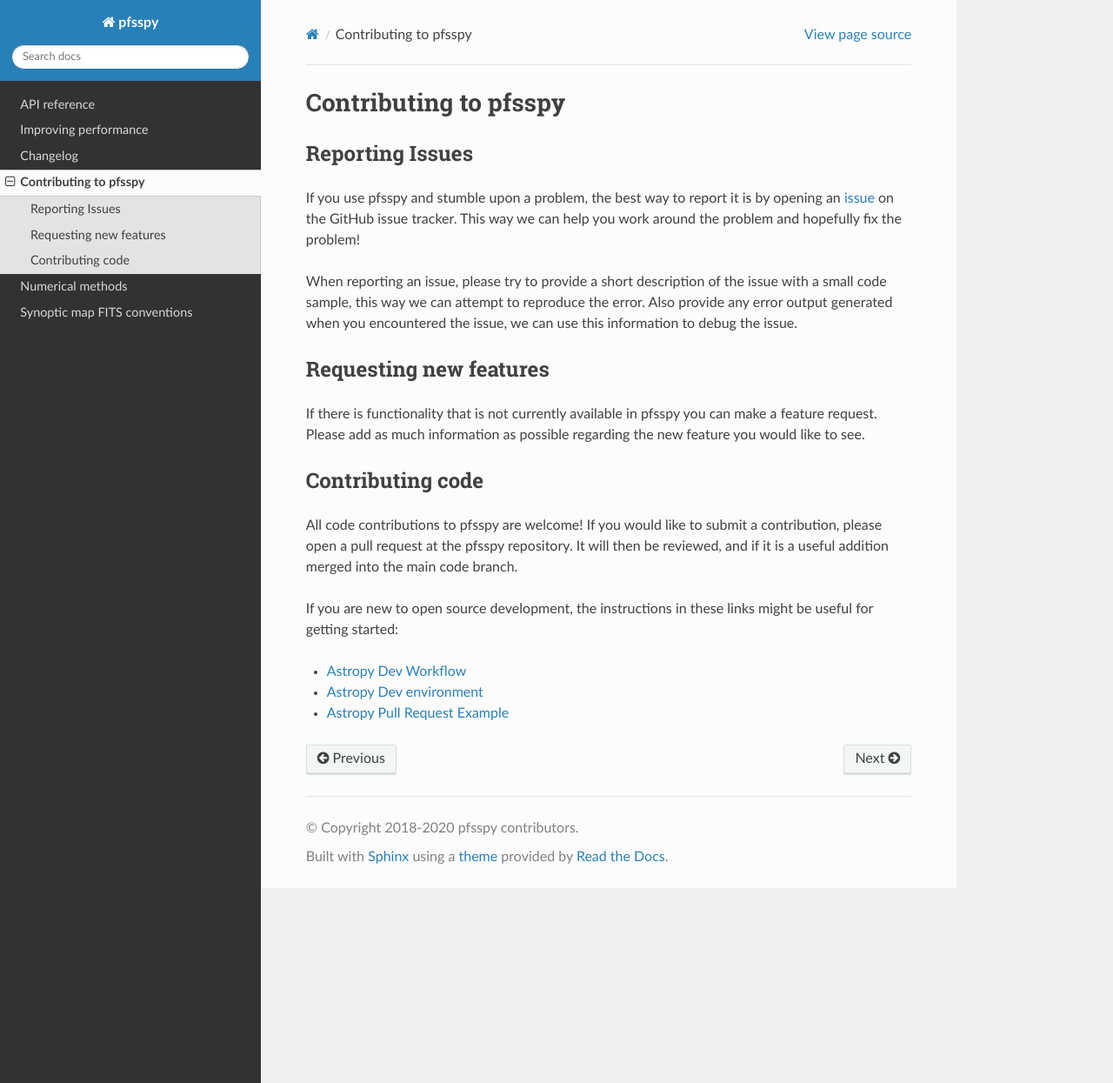
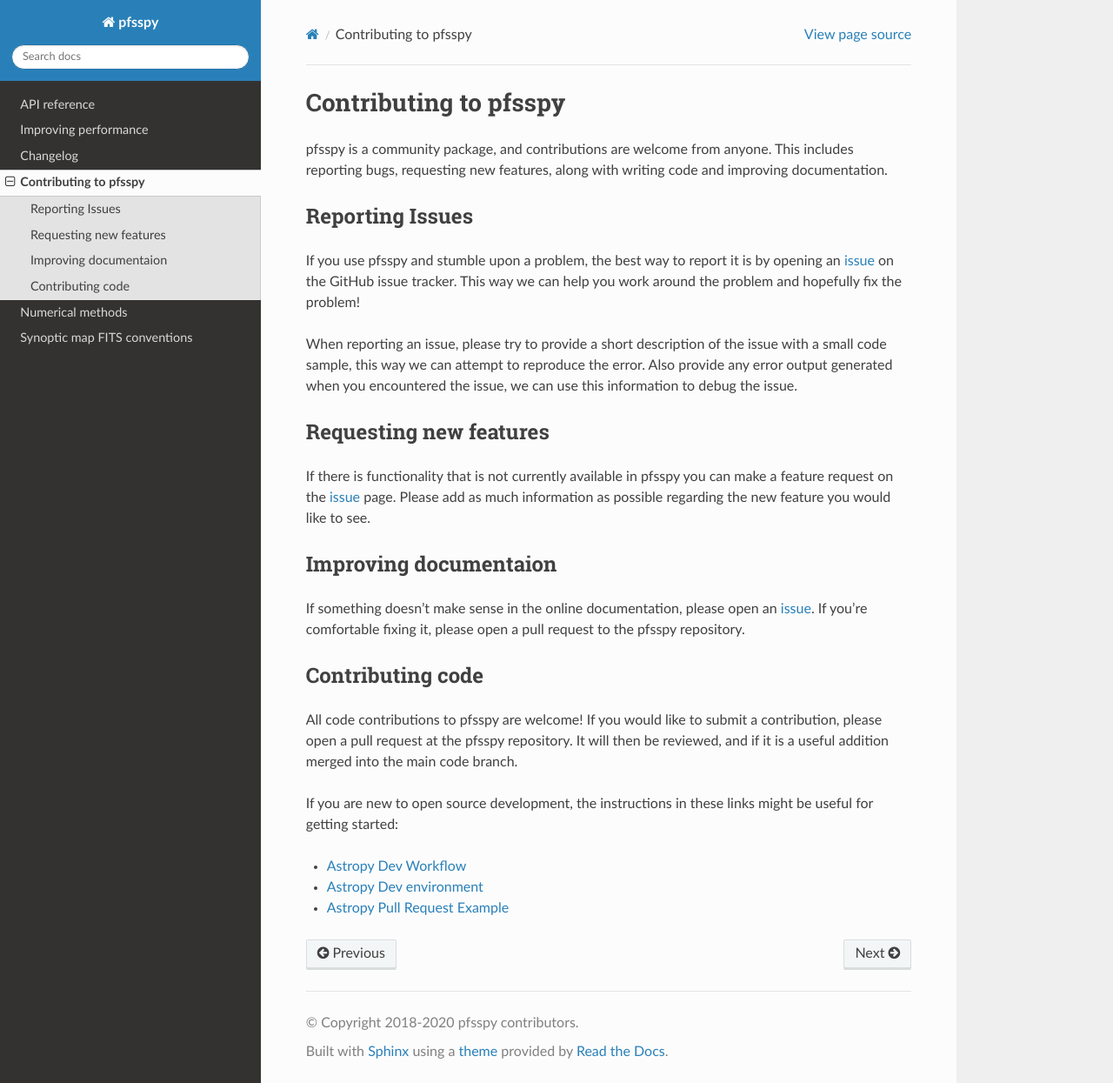
Before and after one commit to sunpy/sunkit-magex, a Sphinx documentation site: the page built from docs/contributing.rst, in a window 1280 px wide and 1245 px high. Shown: the whole window at 87% size. Built offline with Sphinx 7.4.7 and the Read the Docs theme 2.0.0, drawn with Linux system fonts in a browser that asks for light colours; pages that are not in the unit, such as notebooks, are missing from menus; the version number could not be read and is left out.

Commit message:
Update contributing

```diff
--- a/docs/contributing.rst
+++ b/docs/contributing.rst
@@ -1,5 +1,9 @@
 Contributing to pfsspy
 ======================
+
+pfsspy is a community package, and contributions are welcome from anyone. This
+includes reporting bugs, requesting new features, along with writing code and
+improving documentation.
 
 Reporting Issues
 ^^^^^^^^^^^^^^^^
@@ -17,8 +21,16 @@ Requesting new features
 ^^^^^^^^^^^^^^^^^^^^^^^
 
 If there is functionality that is not currently available in pfsspy you can
-make a feature request. Please add as much information as possible regarding
-the new feature you would like to see.
+make a feature request on the `issue`_ page. Please add as much information as
+possible regarding the new feature you would like to see.
+
+
+
+Improving documentaion
+^^^^^^^^^^^^^^^^^^^^^^
+If something doesn't make sense in the online documentation, please open an
+`issue`_. If you're comfortable fixing it, please open a pull request to the
+pfsspy repository.
 
 .. _issue: https://github.com/dstansby/pfsspy/issues
 
```
